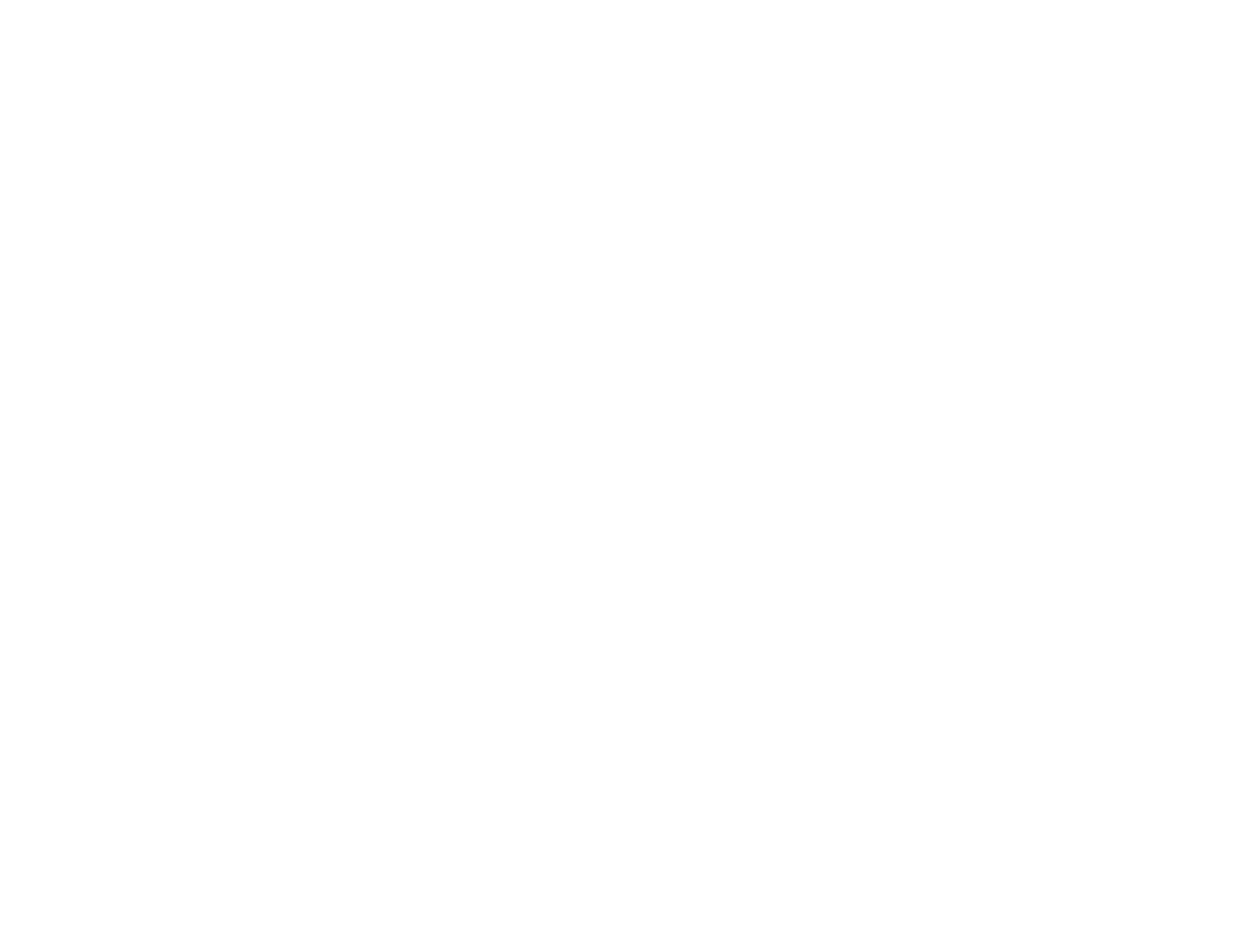
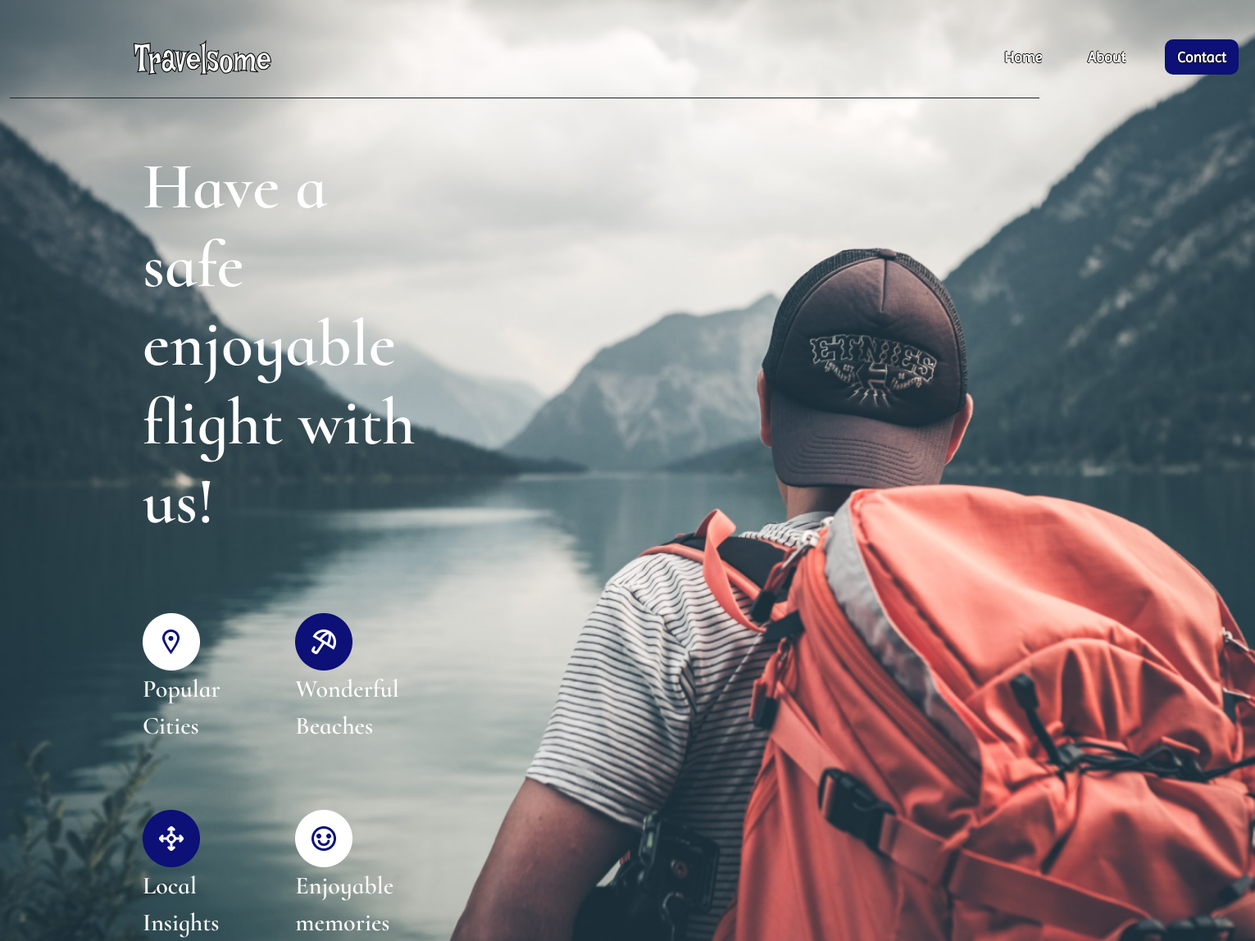
Before and after one commit to WalaaAlshaikh/Coding-Practice-W11, a plain HTML site: page index.html in a window 1280 px wide. Shown: the whole page at 82% size, 1531 px wide, since content can reach past the window. Before the commit the page ends 800 px from the top, so only its background shows below. Drawn offline with nearby package versions, Linux system fonts and the light colour scheme.

Commit message:
working on the files

```diff
--- a/index.html
+++ b/index.html
@@ -5,9 +5,73 @@
     <meta http-equiv="X-UA-Compatible" content="IE=edge">
     <meta name="viewport" content="width=device-width, initial-scale=1.0">
     <link rel="stylesheet" href="style.css">
+    <link href="https://cdn.jsdelivr.net/npm/bootstrap@5.2.0-beta1/dist/css/bootstrap.min.css" rel="stylesheet"
+    integrity="sha384-0evHe/X+R7YkIZDRvuzKMRqM+OrBnVFBL6DOitfPri4tjfHxaWutUpFmBp4vmVor" crossorigin="anonymous">
     <title>Coding Practice</title>
 </head>
 <body>
 
+    <div class="container-fluid">
+
+        <nav class="navbar navbar-expand-lg  ">
+            <img class="navbar-brand " src="assets/logo.svg">
+            <button class="navbar-toggler" type="button" data-toggle="collapse" data-target="#navbarText" aria-controls="navbarText" aria-expanded="false" aria-label="Toggle navigation">
+              <span class="navbar-toggler-icon"></span>
+            </button>
+            <div class="collapse navbar-collapse" id="navbarText">
+              <ul class="navbar-nav  mr-auto">
+                <li class="nav-item active">
+                  <a class="nav-link" href="#">Home </a>
+                </li>
+                <li class="nav-item">
+                  <a class="nav-link" href="#">About</a>
+                </li>
+                <li class="nav-item">
+                  <a class="nav-link contact" href="#">Contact</a>
+                </li>
+              </ul>
+            </div>
+          </nav>
+
+          <div class="row">
+            <div class="col-4">
+                <h1> Have a safe enjoyable flight with us!</h1>
+            </div>
+
+          </div>
+
+          <div class="row">
+            <div class="col-2">
+                <img src="assets/icon1.png"> <span> Popular Cities</span>
+            </div>
+
+            <div class="col-2">
+                <img src="assets/icon2.png"> <span> Wonderful Beaches</span>
+            </div>
+          </div>
+
+
+          <div class="row">
+            <div class="col-2">
+                <img src="assets/icon2 (1).png"> <span>Local Insights</span>
+            </div>
+
+            <div class="col-2">
+                <img src="assets/icon3.png"> <span> Enjoyable memories</span>
+            </div>
+          </div>
+
+    </div>
+
+
+
+
+
+
+
+
+      <script src="https://cdn.jsdelivr.net/npm/bootstrap@5.2.0-beta1/dist/js/bootstrap.bundle.min.js"
+      integrity="sha384-pprn3073KE6tl6bjs2QrFaJGz5/SUsLqktiwsUTF55Jfv3qYSDhgCecCxMW52nD2"
+      crossorigin="anonymous"></script>
 </body>
 </html>
--- a/style.css
+++ b/style.css
@@ -0,0 +1,81 @@
+@font-face {
+    font-family: Imprima;
+    src: url(assets/Imprima-Regular.ttf);
+}
+@font-face {
+    font-family: Cormorant;
+    src: url(assets/CormorantInfant-SemiBold.ttf);
+}
+
+body {
+    background: url(assets/BackgroundImage.png);
+    background-repeat: no-repeat;
+    background-size: cover;
+}
+
+.navbar {
+
+    top: 20px;
+    border-bottom: 1px solid;
+    font-family: Imprima;
+
+
+}
+
+.navbar-brand {
+
+    margin-left: 150px;
+
+
+
+}
+
+.navbar-nav {
+
+
+    margin-left: 850px;
+
+}
+
+.nav-item {
+margin: 20px;
+}
+
+.nav-link {
+    text-shadow:
+
+        0px -1px 0 rgb(0, 0, 0),
+
+        -1px 0px 0 rgb(0, 0, 0),
+        0px 1px 0 rgb(24, 24, 24);
+
+    color: white !important;
+    font-weight: bolder !important;
+    font-size: 18px !important;
+
+}
+.contact{
+    background-color:#0C1077;
+    border-radius: 10px;
+    padding-left: 15px !important;
+    padding-right: 15px !important;
+}
+
+.row{
+    margin-left: 150px !important;
+    margin-top: 80px !important;
+    font-family: Cormorant;
+}
+h1{
+    font-size: 80px !important;
+    color: white !important;
+    font-weight: bolder !important;
+}
+span{
+
+    color: white;
+    display:inline-block;
+    width: 100px;
+    font-size: 30px;
+
+}
```
Also changed, not shown: assets/Imprima-Regular.ttf (added), assets/logo (2).png (deleted), assets/logo.svg (added).
